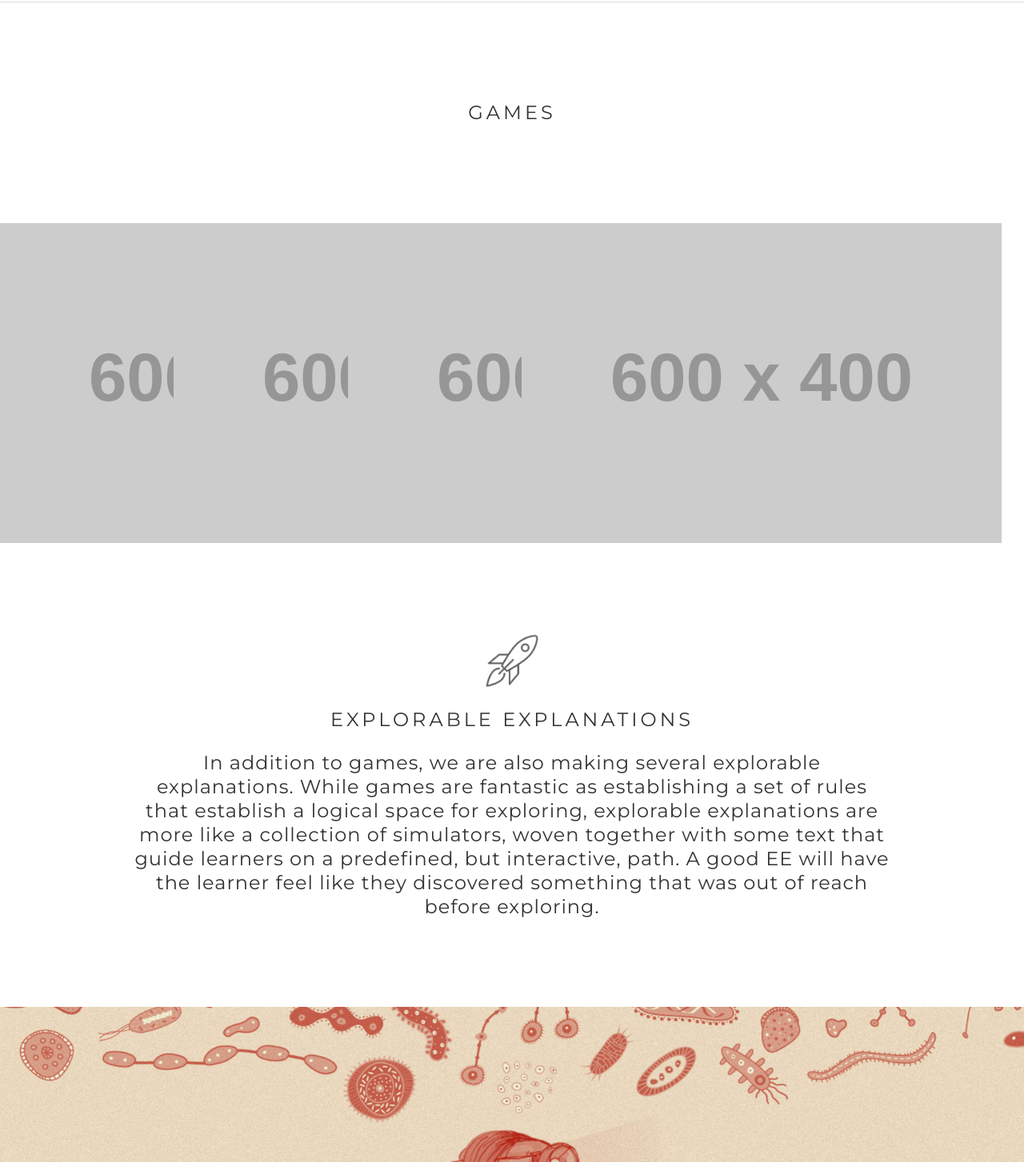
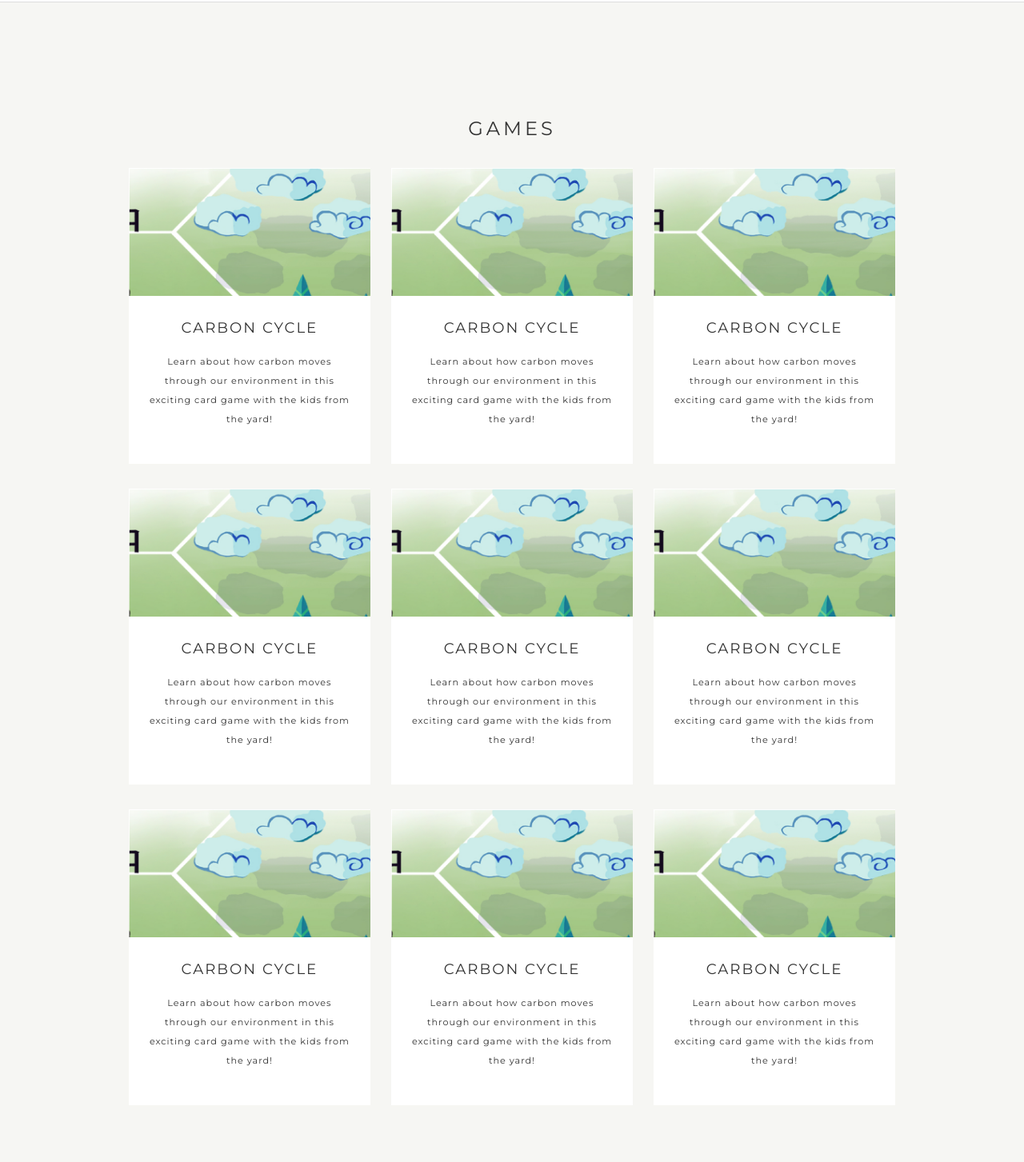
Before and after one commit to fielddaylab/the-yard, a website: page index.html in a window 1280 px wide. Shown: the part 788-2241 px from the top of the page at 80% size. Drawn offline with Linux system fonts and the light colour scheme; placeholder pictures from the web are drawn by us; a web font is replaced by a local one.

Commit message:
gridder fully integrated, build out on game grid started

```diff
--- /dev/null
+++ b/assets/scss/_gamegrid.scss
@@ -0,0 +1,57 @@
+
+/* Gridder Game Grid
+--------------------------- */
+.games {
+ background: $creme;
+ padding: 15vh;
+}
+
+.gridder{
+    margin: 0px;
+    padding: 0px;
+    list-style-type: none;
+}
+
+.gridder-list{
+    display: inline-block;
+    vertical-align: top;
+    background: #fff;
+    width: 29%;
+    margin: 1%;
+    margin-bottom: 2%;
+    .game-thumbnail {
+      width: 100%;
+      height: 20vh;
+      max-height: 250px;
+      display: block;
+      overflow: hidden;
+      img {
+        width: 100%;
+        height: auto;
+      }
+    }
+    .card-summary {
+      padding: 10px 20px 20px 20px;
+      border-bottom: 3px $gray;
+      h3 {
+        font-size: 1.3em;
+        text-transform: uppercase;
+        margin-bottom: 20px;
+      }
+      p {
+        font-size: .8em;
+        font-weight: 300;
+        min-height: 110px;
+      }
+    }
+
+}
+.gridder-show{
+    display: block;
+    float: left;
+    width: 100%;
+    position: relative;
+}
+.gridder-content{
+    display: none;
+}
--- a/assets/scss/_layout.scss
+++ b/assets/scss/_layout.scss
@@ -1,10 +1,12 @@
 /* Layout
 ------------------------------------------ */
-.section {
+section {
   text-align: center;
   padding: 100px 10vw;
-  max-width: 1200px;
-  margin: 0 auto;
+  .section-container {
+    max-width: 1200px;
+    margin: 0 auto;
+  }
 }
 
 .section-logo {
--- a/assets/scss/_navigation.scss
+++ b/assets/scss/_navigation.scss
@@ -33,7 +33,7 @@
 }
 
 #menu {
-  z-index: 2;
+  z-index: 500;
   position: fixed;
   top: 0;
   right: -250px;
--- a/assets/scss/_typography.scss
+++ b/assets/scss/_typography.scss
@@ -5,9 +5,9 @@ h2 {
 }
 
 p {
- font-size: 24px;
+ font-size: 18px;
  letter-spacing: 1px;
- line-height: 30px;
+ line-height: 24px;
 }
 
 .handwritten {
--- a/assets/scss/styles.scss
+++ b/assets/scss/styles.scss
@@ -1,3 +1,4 @@
+@import "mixins";
 @import "mediaqueries";
 @import "colors";
 @import "buttons";
@@ -6,6 +7,5 @@
 @import "navigation";
 @import "layout";
 @import "hero";
+@import "gamegrid";
 @import "footer";
-@import "vendor/jquery.gridder.scss";
-@import "mixins";
--- a/assets/scss/vendor/jquery.gridder.scss
+++ /dev/null
@@ -1,31 +0,0 @@
-@import 'mixins';
-
-// VITAL CSS
-.gridder{
-    margin: 0px;
-    padding: 0px;
-    list-style-type: none;
-    font-size:0;
-}
-
-.gridder-list, .gridder-show{
-    font-size:16px;
-}
-
-.gridder-list{
-    display: inline-block;
-    vertical-align: top;
-}
-.gridder-show{
-    display: block;
-    float: left;
-    width: 100%;
-    position: relative;
-}
-.gridder-content{
-    display: none;
-}
-
-.gridder-list{
-    @include rowMachine(6,1%);
-}
--- a/index.html
+++ b/index.html
@@ -77,32 +77,103 @@
   <a href=#>Games</a><a href=#>About the Yard</a><a href=#>For Teachers</a>
 </navigation>
 
-<div class="section">
+<section class="games">
+  <div class="section-container">
     <h2>GAMES</h2>
-</div>
 
     <!-- Gridder navigation -->
     <ul class="gridder">
 
          <!-- You can load specify which content is loaded by specifying the #ID of the div where the content is  -->
-    <li class="gridder-list" data-griddercontent="#content1">
-        <img src="http://placehold.it/600x400" />
+        <li class="gridder-list" data-griddercontent="#game1">
+        <div class="game-thumbnail">
+          <img src="assets/img/carbon-cycle-bg.jpg">
+        </div>
+          <div class="card-summary">
+            <h3>Carbon Cycle</h3>
+            <p>Learn about how carbon moves through our environment in this exciting card game with the kids from the yard!</p>
+          </div>
         </li>
-    <li class="gridder-list" data-griddercontent="#content2">
-        <img src="http://placehold.it/600x400" />
+        <li class="gridder-list" data-griddercontent="#game2">
+          <div class="game-thumbnail">
+            <img src="assets/img/carbon-cycle-bg.jpg">
+          </div>
+          <div class="card-summary">
+            <h3>Carbon Cycle</h3>
+            <p>Learn about how carbon moves through our environment in this exciting card game with the kids from the yard!</p>
+          </div>
         </li>
-    <li class="gridder-list" data-griddercontent="#content3">
-        <img src="http://placehold.it/600x400" />
+        <li class="gridder-list" data-griddercontent="#game3">
+          <div class="game-thumbnail">
+            <img src="assets/img/carbon-cycle-bg.jpg">
+          </div>
+          <div class="card-summary">
+            <h3>Carbon Cycle</h3>
+            <p>Learn about how carbon moves through our environment in this exciting card game with the kids from the yard!</p>
+          </div>
         </li>
-
-    <!-- You can also load html/ajax pages by replacing the #ID with a URL -->
-    <li class="gridder-list" data-griddercontent="/content.html">
-        <img src="http://placehold.it/600x400" />
+        <li class="gridder-list" data-griddercontent="#game4">
+          <div class="game-thumbnail">
+            <img src="assets/img/carbon-cycle-bg.jpg">
+          </div>
+          <div class="card-summary">
+            <h3>Carbon Cycle</h3>
+            <p>Learn about how carbon moves through our environment in this exciting card game with the kids from the yard!</p>
+          </div>
+        </li>
+        <li class="gridder-list" data-griddercontent="#game5">
+          <div class="game-thumbnail">
+            <img src="assets/img/carbon-cycle-bg.jpg">
+          </div>
+          <div class="card-summary">
+            <h3>Carbon Cycle</h3>
+            <p>Learn about how carbon moves through our environment in this exciting card game with the kids from the yard!</p>
+          </div>
+        </li>
+        <li class="gridder-list" data-griddercontent="#game6">
+          <div class="game-thumbnail">
+            <img src="assets/img/carbon-cycle-bg.jpg">
+          </div>
+          <div class="card-summary">
+            <h3>Carbon Cycle</h3>
+            <p>Learn about how carbon moves through our environment in this exciting card game with the kids from the yard!</p>
+          </div>
+        </li>
+        <li class="gridder-list" data-griddercontent="#game7">
+          <div class="game-thumbnail">
+            <img src="assets/img/carbon-cycle-bg.jpg">
+          </div>
+          <div class="card-summary">
+            <h3>Carbon Cycle</h3>
+            <p>Learn about how carbon moves through our environment in this exciting card game with the kids from the yard!</p>
+          </div>
+        </li>
+        <li class="gridder-list" data-griddercontent="#game8">
+          <div class="game-thumbnail">
+            <img src="assets/img/carbon-cycle-bg.jpg">
+          </div>
+          <div class="card-summary">
+            <h3>Carbon Cycle</h3>
+            <p>Learn about how carbon moves through our environment in this exciting card game with the kids from the yard!</p>
+          </div>
+        </li>
+        <li class="gridder-list" data-griddercontent="#game9">
+          <div class="game-thumbnail">
+            <img src="assets/img/carbon-cycle-bg.jpg">
+          </div>
+          <div class="card-summary">
+            <h3>Carbon Cycle</h3>
+            <p>Learn about how carbon moves through our environment in this exciting card game with the kids from the yard!</p>
+          </div>
         </li>
     </ul>
+  </div>
+</section>
 
 <!-- Gridder content -->
-<div id="content1" class="gridder-content"> Content goes here... </div>
+<div id="content1" class="gridder-content">
+
+</div>
 <div id="content2" class="gridder-content"> Content goes here... </div>
 <div id="content3" class="gridder-content"> Content goes here... </div>
 
@@ -202,9 +273,9 @@ $(function() {
     // Call Gridder
     $('.gridder').gridderExpander({
         scroll: true,
-        scrollOffset: 30,
+        scrollOffset: 60,
         scrollTo: "panel",                  // panel or listitem
-        animationSpeed: 400,
+        animationSpeed: 900,
         animationEasing: "easeInOutExpo",
         showNav: true,                      // Show Navigation
         nextText: "Next",                   // Next button text
```
Also changed, not shown: assets/css/styles.css, assets/img/carbon-cycle-bg.jpg (added), assets/scss/_mixins.scss (line endings or trailing spaces). Lines whose indentation alone changed are shown as unchanged.
